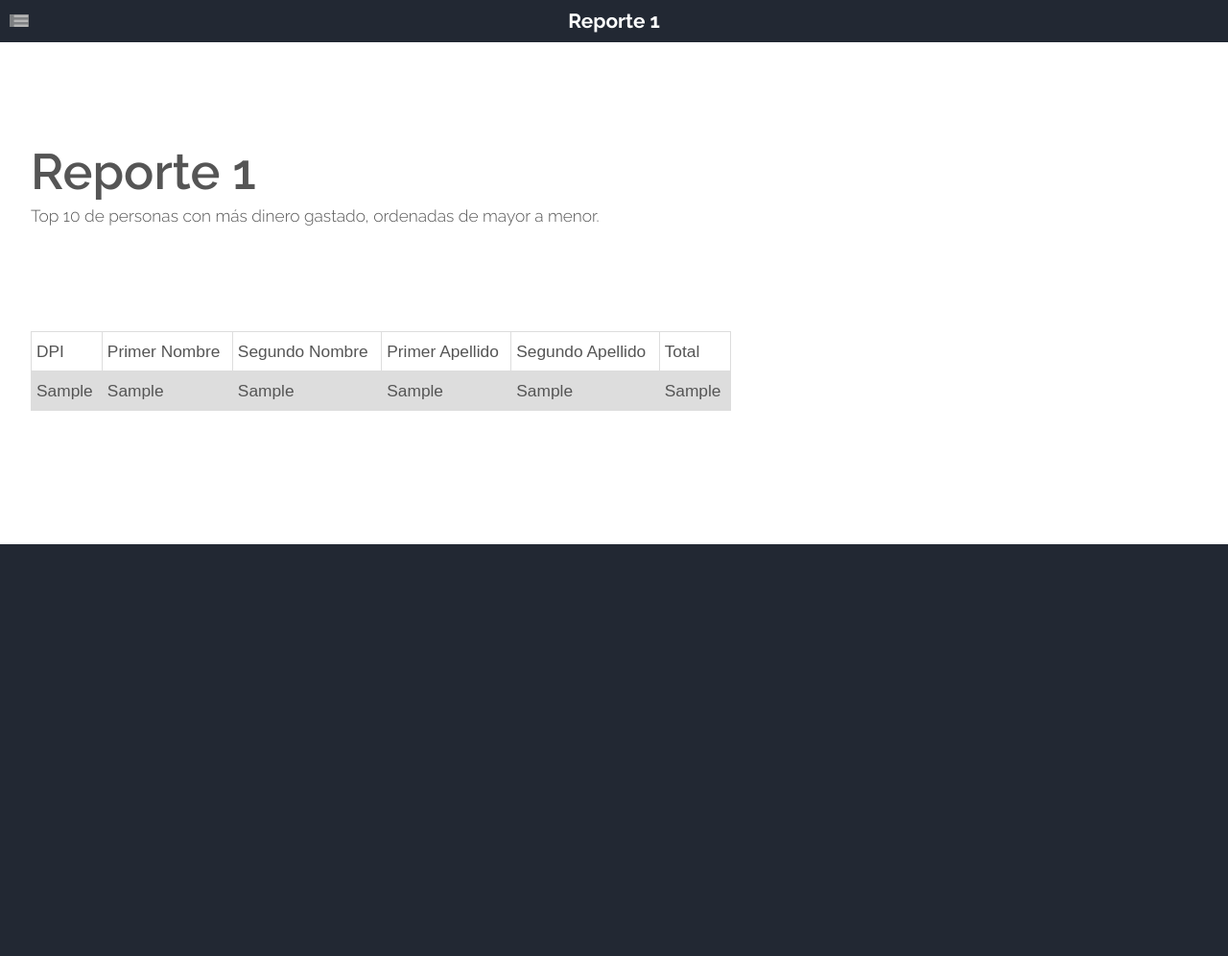
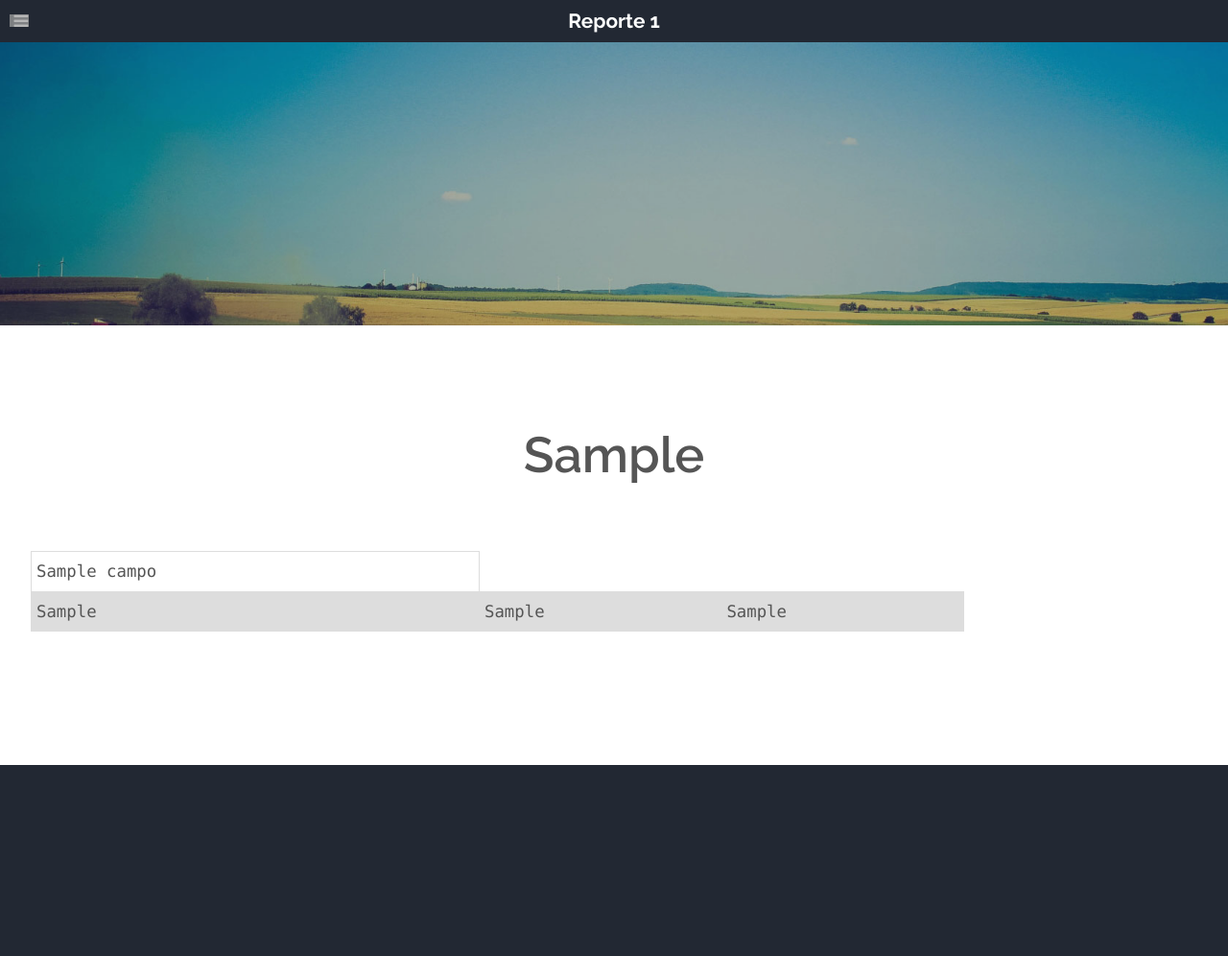
Before and after one commit to omaurtorsac/AyD2, a Django app: template templates/inicio/reporte1.html in a window 1280 px wide. Shown: the top 996 px of the page at 96% size. Before the commit the page ends 567 px from the top, so only its background shows below. Run offline with Django 3.2, Linux system fonts and the light colour scheme; the template is opened without the code that fills it: most values are stand-ins (such as "Sample title", 1, 10 or a date in 2020); grey boxes are pictures that could not be loaded.

Commit message:
reporte1

```diff
--- a/inicio/consultas.py
+++ b/inicio/consultas.py
@@ -20,3 +20,7 @@ def nitexiste(nit):
 def nitexiste2(nit):
 	n = Proveedor.objects.filter(nit = nit)
 	return n
+
+def reporteno1():
+	r1 = Producto.objects.values_list('nombre','marca','cantidad')
+	return r1
--- a/inicio/urls.py
+++ b/inicio/urls.py
@@ -11,8 +11,8 @@ urlpatterns = [
     path('registro/',views.registro),
     path('producto/',views.producto),
     path('cliente/',views.cliente),
-    path('proveedor/',views.proveedor)
-    #path(r'^reporte1/$','inicio.views.reporte1'),
+    path('proveedor/',views.proveedor),
+    path('reporte1/',views.reporte1),
     #path(r'^reporte2/$','inicio.views.reporte2'),
     #path(r'^reporte3/$','inicio.views.reporte3'),
     #path(r'^reporte4/$','inicio.views.reporte4'),
--- a/static/css/style2.css
+++ b/static/css/style2.css
@@ -373,9 +373,9 @@
 /* Tables */
 
 	table {
-    font-family: arial, sans-serif;
+    font-family: consolas;
     border-collapse: collapse;
-    width: 60%;
+    width: 80%;
 	}
 
 	td, th {
@@ -389,7 +389,7 @@
 	}
 
 	table#t01 {
-    font-family: arial, sans-serif;
+    font-family: consolas, sans-serif;
     border-collapse: collapse;
     width: 100%;
 	}
--- a/templates/inicio/reporte1.html
+++ b/templates/inicio/reporte1.html
@@ -1,28 +1,5 @@
-<!DOCTYPE HTML>
-<!--
-	Horizons by TEMPLATED
-	templated.co @templatedco
-	Released for free under the Creative Commons Attribution 3.0 license (templated.co/license)
--->
-<html>
-{% load staticfiles %}
-	<head>
-		<title>Registro Usuario</title>
-		<meta http-equiv="content-type" content="text/html; charset=utf-8" />
-		<meta name="description" content="" />
-		<meta name="keywords" content="" />
-		<!--[if lte IE 8]><script src="css/ie/html5shiv.js"></script><![endif]-->
-		<script src="{% static 'js/jquery.min.js' %}"></script>
-		<script src="{% static 'js/jquery.dropotron.min.js' %}"></script>
-		<script src="{% static 'js/skel.min.js' %}"></script>
-		<script src="{% static 'js/skel-layers.min.js' %}"></script>
-		<script src="{% static 'js/init.js' %}"></script>
-        <link rel="stylesheet" href="{% static 'css/skel.css' %}" type="text/css"/>
-    	<link rel="stylesheet" href="{% static 'css/style2.css' %}" type="text/css"/>
-		<!--[if lte IE 8]><link rel="stylesheet" href="css/ie/v8.css" /><![endif]-->
-	</head>
-	<body class="no-sidebar">
-
+{% extends 'inicio/base.html' %}
+{% block content %}
 		<!-- Header -->
 			<div id="header">
 				<div class="container">
@@ -30,20 +7,28 @@
 					<!-- Logo -->
 						<h1><a href="#" id="logo">Reporte 1</a></h1>
 
-					<nav id="nav">
+
+					<!-- Nav -->
+						<nav id="nav">
 							<ul>
-								<li><a href="../registro">Registro</a></li>
+								<li><a href="../adminp">Principal</a></li>
+								<li><a href="">Registrar</a>
+									<ul>
+										<li><a href="../registro">Usuario</a></li>
+										<li><a href="../cliente">Cliente</a></li>
+										<li><a href="../producto">Producto</a></li>
+										<li><a href="../proveedor">Proveedor</a></li>
+									</ul>
+								</li>
 								<li>
-									<a href="">Sesión</a>
+									<a href="">Sesion</a>
 									<ul>
 										<li><a href="../logout">Logout</a></li>
 									</ul>
 								</li>
 								<li>
-                                    <a href="">Reportes</a>
+                                    <a href="">Reporte</a>
                                     <ul>
-										<li><a href="../reporte1">Reporte 1</a></li>
-                                        <li><a href="../reporte2">Reporte 2</a></li>
                                         <li><a href="../reporte3">Reporte 3</a></li>
                                         <li><a href="../reporte4">Reporte 4</a></li>
                                         <li><a href="../reporte5">Reporte 5</a></li>
@@ -51,7 +36,6 @@
 									</ul>
                                 </li>
 								<li><a href="../cargar">Cargar</a></li>
-								<li><a href="no-sidebar.html">No Sidebar</a></li>
 							</ul>
 						</nav>
 
@@ -63,19 +47,16 @@
 				<div class="container">
 					<section>
 						<header class="major">
-							<h2>Reporte 1</h2>
-                            <p>Top 10 de personas con más dinero gastado, ordenadas de mayor a menor.</p>
+							<h2>{{ mensaje1 }}</h2>
+                            <!--<p>{{mensaje2}}</p>-->
 						</header>
-                        <table>
+                        <table name="t1">
                             <tr>
-                                <th>DPI</th>
-                                <th>Primer Nombre</th>
-                                <th>Segundo Nombre</th>
-                                <th>Primer Apellido</th>
-                                <th>Segundo Apellido</th>
-                                <th>Total</th>
+                            	{% for i in campos %}
+	                                <th>{{i}}</th>
+	                            {% endfor %}
                             </tr>
-                            {%  for a,b,c,d,e,f in lista1%}
+                            {%  for a,b,c in r1%}
                             <tr>
                                 <td>
                                     {{ a }}
@@ -86,21 +67,10 @@
                                 <td>
                                     {{ c }}
                                 </td>
-                                <td>
-                                    {{ d }}
-                                </td>
-                                <td>
-                                    {{ e }}
-                                </td>
-                                <td>
-                                    {{ f }}
-                                </td>
                             </tr>
                             {% endfor %}
                         </table>
 					</section>
 				</div>
 			</div>
-
-	</body>
-</html>
+{% endblock %}
```
Also changed, not shown: inicio/views.py (+13 -0 lines).
